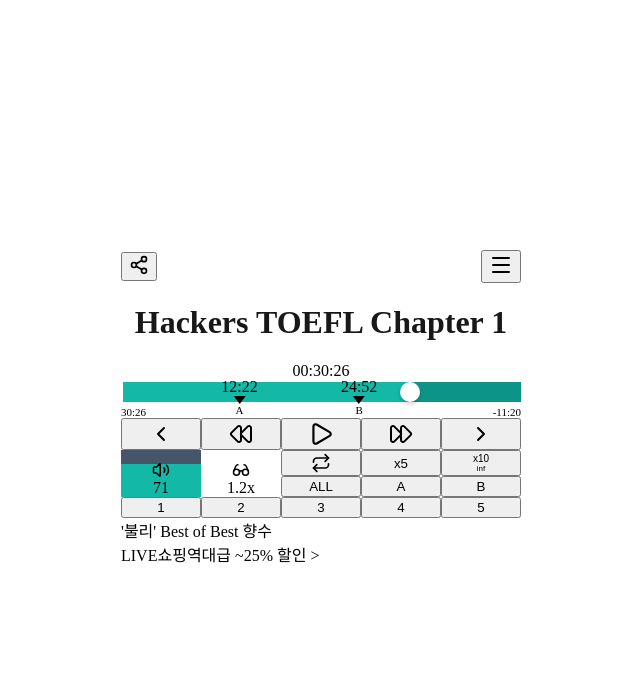
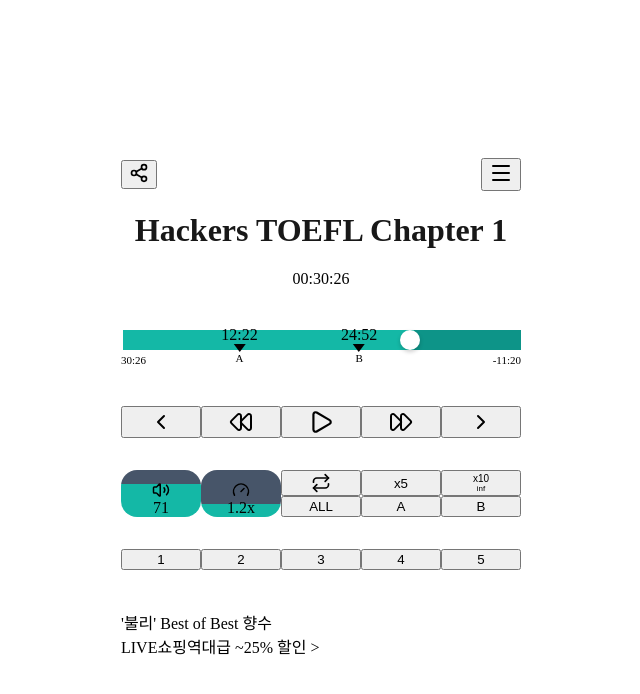
Before and after one commit to yunseokjeon/lang-fe, a Next.js app in the folder audio-player/: page / in a window 1280 px wide. Shown: the top 694 px of the page, without its empty margins (319-959 px from the left). Built offline with nearby package versions, Linux system fonts and the light colour scheme.

Commit message:
배속 컨트롤러 드래그 기능 추가

```diff
--- a/audio-player/app/page.tsx
+++ b/audio-player/app/page.tsx
@@ -12,7 +12,7 @@
   Menu,
   Repeat,
   Volume2,
-  Glasses,
+  Gauge,
 } from "lucide-react";
 
 export default function Home() {
@@ -27,6 +27,7 @@
   const [volumeValue, setVolumeValue] = useState(71);
   const progressRef = useRef<HTMLDivElement>(null);
   const volumeRef = useRef<HTMLDivElement>(null);
+  const speedRef = useRef<HTMLDivElement>(null);
 
   const formatTime = (seconds: number) => {
     const hours = Math.floor(seconds / 3600);
@@ -107,13 +108,23 @@
 
   const handleSpeedDrag = (e: React.MouseEvent<HTMLDivElement>) => {
     e.preventDefault();
-    const startX = e.clientX;
-    const startValue = speedValue;
+    const container = speedRef.current;
+    if (!container) return;
+
+    const updateSpeed = (clientY: number) => {
+      const rect = container.getBoundingClientRect();
+      const y = clientY - rect.top;
+      const percentage = Math.max(0, Math.min(100, 100 - (y / rect.height) * 100));
+      // 0% = 0.5x, 100% = 3.0x
+      const newSpeed = 0.5 + (percentage / 100) * 2.5;
+      setSpeedValue(Math.round(newSpeed * 10) / 10);
+    };
+
+    updateSpeed(e.clientY);
 
     const handleMouseMove = (moveEvent: MouseEvent) => {
-      const deltaX = moveEvent.clientX - startX;
-      const newValue = startValue + deltaX * 0.01;
-      setSpeedValue(Math.max(0.5, Math.min(3.0, newValue)));
+      moveEvent.preventDefault();
+      updateSpeed(moveEvent.clientY);
     };
 
     const handleMouseUp = () => {
@@ -139,7 +150,7 @@
         </div>
 
         {/* Title and Time Display */}
-        <div className="text-center text-white px-6 pb-4">
+        <div className="text-center text-white px-6" style={{ paddingBottom: '2.5rem' }}>
           <h1 className="text-base font-normal mb-3 opacity-90">
             Hackers TOEFL Chapter 1
           </h1>
@@ -149,7 +160,7 @@
         </div>
 
         {/* Progress Bar Section */}
-        <div className="px-6 pb-4">
+        <div className="px-6" style={{ paddingBottom: '2.5rem' }}>
           <div className="relative pb-6">
             {/* Progress Bar Container */}
             <div className="relative" ref={progressRef}>
@@ -220,7 +231,7 @@
         </div>
 
         {/* Main Control Buttons */}
-        <div className="grid grid-cols-5 gap-2.5 px-4 pb-3">
+        <div className="grid grid-cols-5 gap-2.5 px-4" style={{ paddingBottom: '2rem' }}>
           <button className="bg-teal-600/80 hover:bg-teal-600 text-white p-3.5 rounded-xl flex items-center justify-center transition">
             <ChevronLeft size={24} />
           </button>
@@ -242,16 +253,17 @@
         </div>
 
         {/* Control Grid - 2 rows combined */}
-        <div className="px-4 pb-3">
+        <div className="px-4" style={{ paddingBottom: '2rem' }}>
           <div className="grid grid-cols-5 gap-2.5" style={{ gridTemplateRows: "auto auto" }}>
             {/* Volume - spans 2 rows */}
             <div
               ref={volumeRef}
               onMouseDown={handleVolumeDrag}
-              className="relative overflow-hidden text-white rounded-lg flex flex-col items-center justify-end pb-2 select-none cursor-ns-resize row-span-2"
+              className="relative overflow-hidden text-white flex flex-col items-center justify-end pb-2 select-none cursor-ns-resize row-span-2"
               style={{
                 background: `linear-gradient(to top, #14b8a6 ${volumeValue}%, #475569 ${volumeValue}%)`,
                 gridRow: "1 / 3",
+                borderRadius: "1rem",
               }}
             >
               <Volume2 size={18} className="z-10 mb-1" />
@@ -260,12 +272,17 @@
 
             {/* Speed - spans 2 rows */}
             <div
+              ref={speedRef}
               onMouseDown={handleSpeedDrag}
-              className="bg-slate-600/80 hover:bg-slate-600 text-white rounded-xl flex flex-col items-center justify-end pb-2 select-none cursor-ew-resize row-span-2"
-              style={{ gridRow: "1 / 3" }}
+              className="relative overflow-hidden text-white flex flex-col items-center justify-end pb-2 select-none cursor-ns-resize row-span-2"
+              style={{
+                background: `linear-gradient(to top, #14b8a6 ${((speedValue - 0.5) / 2.5) * 100}%, #475569 ${((speedValue - 0.5) / 2.5) * 100}%)`,
+                gridRow: "1 / 3",
+                borderRadius: "1rem",
+              }}
             >
-              <Glasses size={18} className="mb-1" />
-              <span className="text-xs font-semibold">{speedValue.toFixed(1)}x</span>
+              <Gauge size={18} className="z-10 mb-1" />
+              <span className="text-xs font-semibold z-10">{speedValue.toFixed(1)}x</span>
             </div>
 
             {/* Row 1: Repeat, x5, x10/inf */}
@@ -294,7 +311,7 @@
         </div>
 
         {/* Number Buttons */}
-        <div className="grid grid-cols-5 gap-2.5 px-4 pb-5">
+        <div className="grid grid-cols-5 gap-2.5 px-4" style={{ paddingBottom: '2.5rem' }}>
           {[1, 2, 3, 4, 5].map((num) => (
             <button
               key={num}
```
